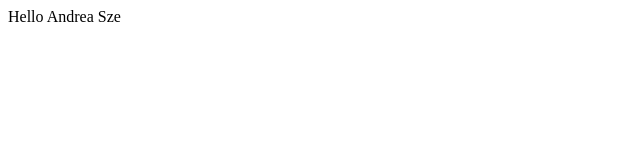
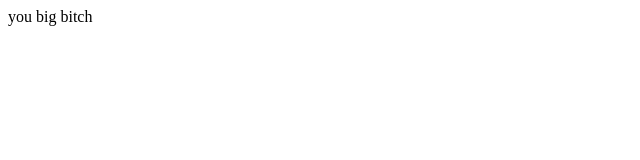
Before and after one commit to Nwamassey1/website, a plain HTML site: page index.html in a window 1280 px wide. Shown: the full height of the page, 0-640 px from the left. Drawn offline with Linux system fonts and the light colour scheme.

Commit message:
Update index.html

```diff
--- a/index.html
+++ b/index.html
@@ -3,7 +3,7 @@
 
 <html>
 <body>
-Hello Andrea Sze
+you big bitch
 </body>
 
 </html>
```
